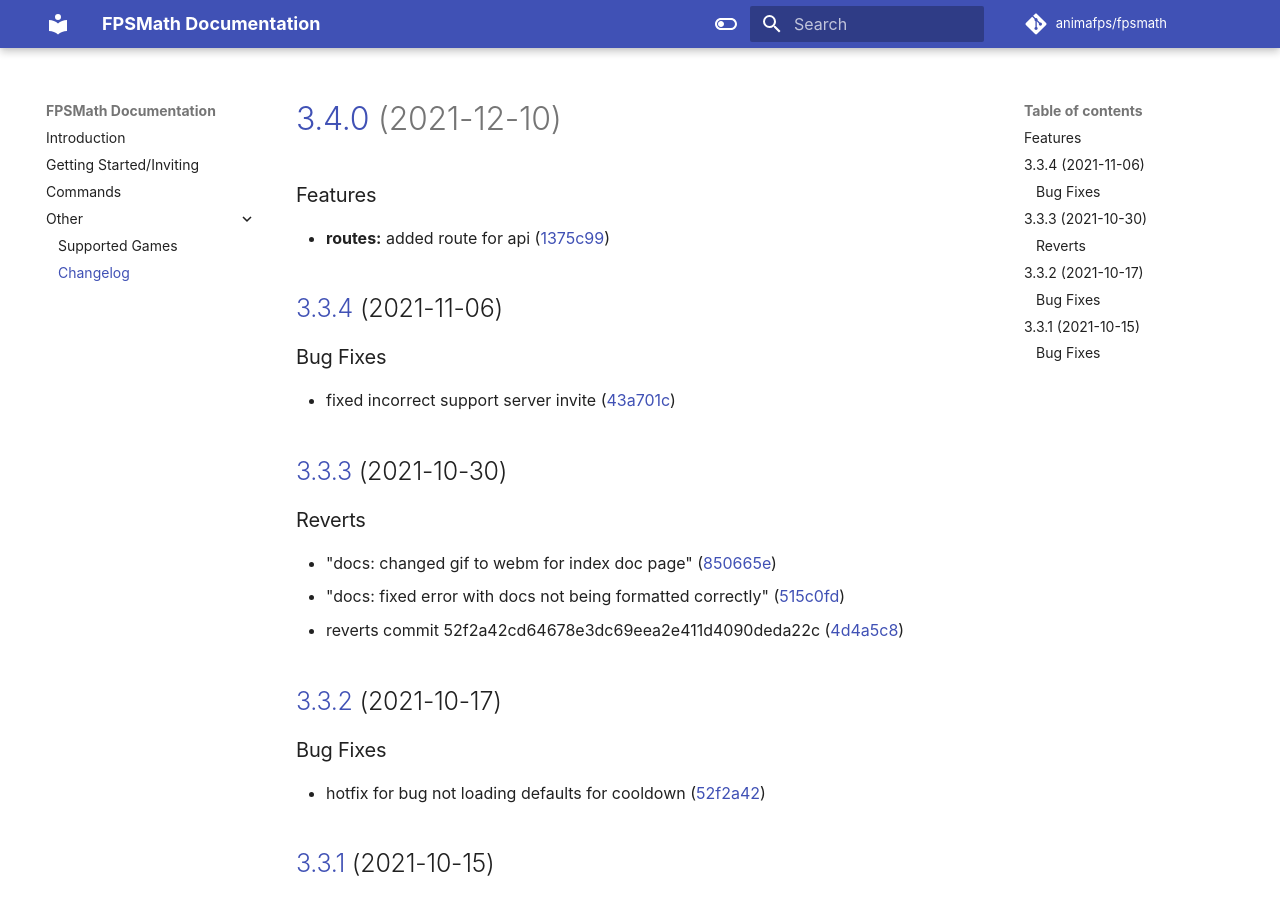
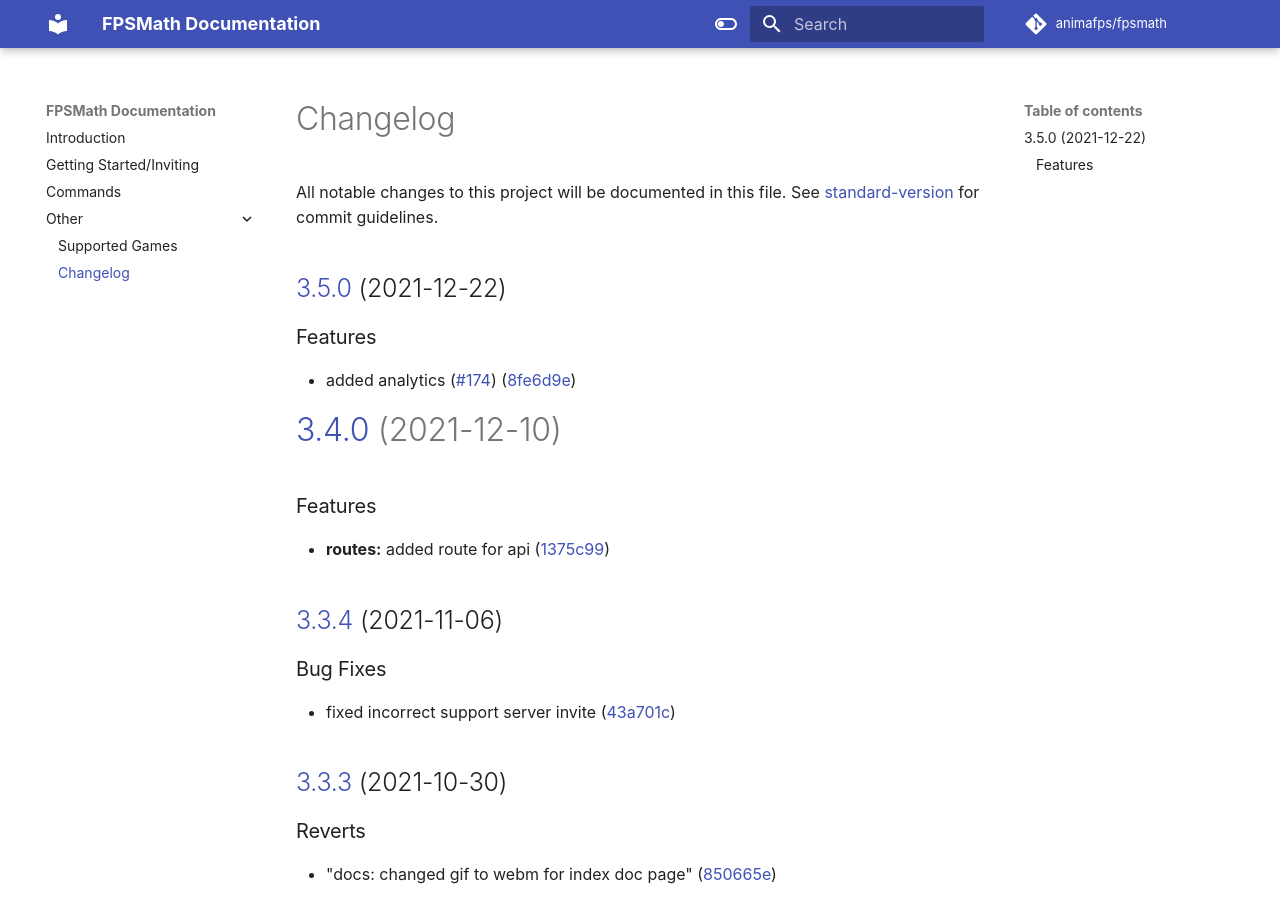
Before and after one commit to animafps/fpsmath, an MkDocs documentation site: the page built from docs/changelog.md, in a window 1280 px wide and 900 px high. Built offline with MkDocs 1.6.1 and Material for MkDocs 9.7.7, drawn with Linux system fonts in a browser that asks for light colours; comment, search, counter and statistics services are not loaded.

Commit message:
chore: fixed release script not putting changelog in right place

```diff
--- a/docs/changelog.md
+++ b/docs/changelog.md
@@ -1,5 +1,14 @@
+# Changelog
+
+All notable changes to this project will be documented in this file. See [standard-version](https://github.com/conventional-changelog/standard-version) for commit guidelines.
+
+## [3.5.0](https://github.com/animafps/fpsmath/compare/v3.4.0...v3.5.0) (2021-12-22)
+
+### Features
+
+* added analytics ([#174](https://github.com/animafps/fpsmath/issues/174)) ([8fe6d9e](https://github.com/animafps/fpsmath/commit/8fe6d9e8df833fc1f3aa723a2d2da11f1aad86c8))
+
 # [3.4.0](https://github.com/animafps/fpsmath/compare/v3.3.4...v3.4.0) (2021-12-10)
-
 
 ### Features
 
@@ -7,13 +16,11 @@
 
 ## [3.3.4](https://github.com/animafps/fpsmath/compare/v3.3.3...v3.3.4) (2021-11-06)
 
-
 ### Bug Fixes
 
 * fixed incorrect support server invite ([43a701c](https://github.com/animafps/fpsmath/commit/43a701ccb87949fee46409d247eb2abf87f7decd))
 
 ## [3.3.3](https://github.com/animafps/fpsmath/compare/v3.3.2...v3.3.3) (2021-10-30)
-
 
 ### Reverts
 
@@ -23,13 +30,11 @@
 
 ## [3.3.2](https://github.com/animafps/fpsmath/compare/v3.3.1...v3.3.2) (2021-10-17)
 
-
 ### Bug Fixes
 
 * hotfix for bug not loading defaults for cooldown ([52f2a42](https://github.com/animafps/fpsmath/commit/52f2a42cd64678e3dc69eea2e411d4090deda22c))
 
 ## [3.3.1](https://github.com/animafps/fpsmath/compare/v3.3.0...v3.3.1) (2021-10-15)
-
 
 ### Bug Fixes
 
@@ -37,13 +42,11 @@
 
 # [3.3.0](https://github.com/animafps/fpsmath/compare/v3.2.0...v3.3.0) (2021-10-15)
 
-
 ### Features
 
 * added fov & fovconvert commands and fov helper functions ([#133](https://github.com/animafps/fpsmath/issues/133)) ([8c21582](https://github.com/animafps/fpsmath/commit/8c215824fa4c2ea258cad4b1c1a8281ed310bdde))
 
 # [3.2.0](https://github.com/animafps/fpsmath/compare/v3.1.2...v3.2.0) (2021-10-14)
-
 
 ### Features
 
@@ -51,13 +54,11 @@
 
 ## [3.1.2](https://github.com/animafps/fpsmath/compare/v3.1.1...v3.1.2) (2021-10-14)
 
-
 ### Bug Fixes
 
 * **ready listener:** fixed users count ([970de7a](https://github.com/animafps/fpsmath/commit/970de7a68d8fa63afc51c96ec96e4a2c83b6e36b))
 
 ## [3.1.1](https://github.com/animafps/fpsmath/compare/v3.1.0...v3.1.1) (2021-10-12)
-
 
 ### Bug Fixes
 
@@ -65,13 +66,11 @@
 
 # [3.1.0](https://github.com/animafps/fpsmath/compare/v3.0.6...v3.1.0) (2021-10-10)
 
-
 ### Features
 
 * added better command error handling and replying ([#131](https://github.com/animafps/fpsmath/issues/131)) ([b658e6b](https://github.com/animafps/fpsmath/commit/b658e6b5dc3d287011970dcb5c3c9afcf2d18da8))
 
 ## [3.0.6](https://github.com/animafps/fpsmath/compare/v3.0.5...v3.0.6) (2021-10-10)
-
 
 ### Bug Fixes
 
@@ -79,13 +78,11 @@
 
 ## [3.0.5](https://github.com/animafps/fpsmath/compare/v3.0.4...v3.0.5) (2021-10-10)
 
-
 ### Bug Fixes
 
 * fixed the sens command not showing correct help message and added correct command permisions ([d865a74](https://github.com/animafps/fpsmath/commit/d865a74e03b17c1622c6932efa88157dbc62c376))
 
 ## [3.0.4](https://github.com/animafps/fpsmath/compare/v3.0.3...v3.0.4) (2021-10-10)
-
 
 ### Bug Fixes
 
@@ -93,13 +90,11 @@
 
 ## [3.0.3](https://github.com/animafps/fpsmath/compare/v3.0.2...v3.0.3) (2021-09-30)
 
-
 ### Bug Fixes
 
 * **deps:** update dependency colorette to v2 ([#117](https://github.com/animafps/fpsmath/issues/117)) ([0b89657](https://github.com/animafps/fpsmath/commit/0b8965735351ca45d4d94abea4f552db655b1e96))
 
 ## [3.0.2](https://github.com/animafps/fpsmath/compare/v3.0.1...v3.0.2) (2021-09-30)
-
 
 ### Bug Fixes
 
@@ -107,11 +102,9 @@
 
 ## [3.0.1](https://github.com/animafps/fpsmath/compare/v3.0.0...v3.0.1) (2021-09-29)
 
-
 ### Bug Fixes
 
 * fixed bug where analytics is being loaded before the client ([482f129](https://github.com/animafps/fpsmath/commit/482f129645a043ff85063e0f6e3f3cfbee83741d))
-
 
 ### Reverts
 
@@ -119,19 +112,16 @@
 
 # [3.0.0](https://github.com/animafps/fpsmath/compare/v2.2.3...v3.0.0) (2021-09-29)
 
-
 ### Features
 
 * added docs, gameinfo, finished integration into sapphire, changed default prefix & more ([04130b2](https://github.com/animafps/fpsmath/commit/04130b25524b8dd0893bc6edb10dfb24a2368ef8))
 * **game support:** now supports 3D Aim Trainer as a supported game for calculations ([08731ee](https://github.com/animafps/fpsmath/commit/08731ee068c5710555503fb685b91615b95f9779))
 * initial commit for reformatting to Sapphire Framework ([bed2012](https://github.com/animafps/fpsmath/commit/bed20129944a5bbce6352b68de8e8ac7a1340d05))
 
-
 ### Reverts
 
 * reverts the change with the PAT token in CD ([4e46b8c](https://github.com/animafps/fpsmath/commit/4e46b8c9d1c623141544721dc0d18717a99d0de6))
 * troubleshooting the bot nolonger launching/recognising command messages ([2123884](https://github.com/animafps/fpsmath/commit/21238849fb8215f1b0ce5425e8bff642d1c40aeb))
-
 
 ### BREAKING CHANGES
 
@@ -140,13 +130,11 @@ the command aliases and flags
 
 ## [2.2.3](https://github.com/AnimaFPS/FPSMath/compare/v2.2.2...v2.2.3) (2021-06-27)
 
-
 ### Bug Fixes
 
 * **array.ts:** fixed bad values for fn FOVT and BF yaw ([c975eed](https://github.com/AnimaFPS/FPSMath/commit/c975eed1bbb40e9cbdc9916d015563c5835bf85d))
 
 ## [2.2.2](https://github.com/AnimaFPS/FPSMath/compare/v2.2.1...v2.2.2) (2021-05-12)
-
 
 ### Bug Fixes
 
@@ -154,20 +142,17 @@ the command aliases and flags
 
 ## [2.2.1](https://github.com/AnimaFPS/FPSMath/compare/v2.2.0...v2.2.1) (2021-05-12)
 
-
 ### Bug Fixes
 
 * **games command:** fixed footer to show correct games length ([0b76bc5](https://github.com/AnimaFPS/FPSMath/commit/0b76bc580ead7a88af01b60fc35353984b8c8773))
 
 # [2.2.0](https://github.com/AnimaFPS/FPSMath/compare/v2.1.3...v2.2.0) (2021-05-12)
 
-
 ### Features
 
 * **games:** added support for Halo: MCC, small qol changes for games command also ([4712263](https://github.com/AnimaFPS/FPSMath/commit/4712263baffaadc8186d4984ff7da52a951550aa))
 
 ## [2.1.3](https://github.com/AnimaFPS/FPSMath/compare/v2.1.2...v2.1.3) (2021-05-08)
-
 
 ### Bug Fixes
 
@@ -177,22 +162,22 @@ the command aliases and flags
 
 ### Bug Fixes
 
-- **fov, fovconvert:** fixed issue with the fovt argument not being tested properly ([71b670a](https://github.com/AnimaFPS/FPSMath/commit/71b670a22bae83dc7fac0fb3b42d856c4f1efd62))
+* **fov, fovconvert:** fixed issue with the fovt argument not being tested properly ([71b670a](https://github.com/AnimaFPS/FPSMath/commit/71b670a22bae83dc7fac0fb3b42d856c4f1efd62))
 
 ## [2.1.1](https://github.com/AnimaFPS/FPSMath/compare/v2.1.0...v2.1.1) (2021-04-19)
 
 ### Bug Fixes
 
-- **fovconvert:** fixed issue with the testing of the arguments ([b38ab5d](https://github.com/AnimaFPS/FPSMath/commit/b38ab5df35846dc193c1899343f56296cd4dbfeb))
+* **fovconvert:** fixed issue with the testing of the arguments ([b38ab5d](https://github.com/AnimaFPS/FPSMath/commit/b38ab5df35846dc193c1899343f56296cd4dbfeb))
 
 # [2.1.0](https://github.com/AnimaFPS/FPSMath/compare/v2.0.1...v2.1.0) (2021-04-19)
 
 ### Features
 
-- Moved the framework to Akairo, added fovconvert, arcmin commands ([#59](https://github.com/AnimaFPS/FPSMath/issues/59)) ([3397b12](https://github.com/AnimaFPS/FPSMath/commit/3397b128c0020bf100b6059e020743bf878517e1))
+* Moved the framework to Akairo, added fovconvert, arcmin commands ([#59](https://github.com/AnimaFPS/FPSMath/issues/59)) ([3397b12](https://github.com/AnimaFPS/FPSMath/commit/3397b128c0020bf100b6059e020743bf878517e1))
 
 ## [2.0.1](https://github.com/AnimaFPS/FPSMath/compare/v2.0.0...v2.0.1) (2021-04-09)
 
 ### Bug Fixes
 
-- **index:** fixed the api posters config ([054cf0b](https://github.com/AnimaFPS/FPSMath/commit/054cf0bd088588cf6a98cc0ef0679296822695bc))
+* **index:** fixed the api posters config ([054cf0b](https://github.com/AnimaFPS/FPSMath/commit/054cf0bd088588cf6a98cc0ef0679296822695bc))
--- a/package.json
+++ b/package.json
@@ -32,7 +32,7 @@
 		"cz": "git-cz",
 		"update": "yarn upgrade-interactive",
 		"start": "node --enable-source-maps dist/index.js",
-		"release": "standard-version",
+		"release": "standard-version --infile docs/changelog.md",
 		"pretty-quick": "pretty-quick --staged --pattern '{src,tests}/**/*.ts'",
 		"postinstall": "husky install"
 	},
```
Also changed, not shown: CHANGELOG.md (deleted, +0 -10 lines).
